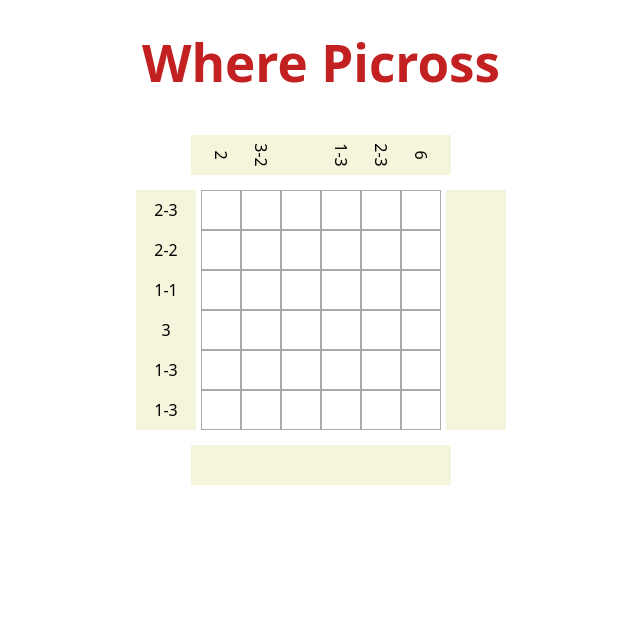
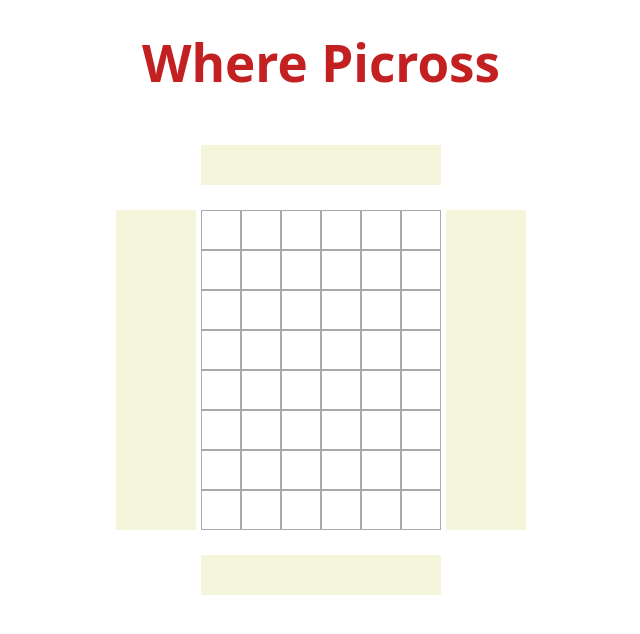
Before and after one commit to Nathroma/where-picross, a React (Vite) app: page / in a window 1280 px wide. Shown: the top 634 px of the page, without its empty margins (319-959 px from the left). Built offline with nearby package versions, Linux system fonts and the light colour scheme.

Commit message:
wip refactor counter logic

```diff
--- a/src/App.tsx
+++ b/src/App.tsx
@@ -6,6 +6,8 @@ import SquareCounter from './components/SquareCounter/SquareCounter';
 function App() {
 
   const solutionGrid = [
+    [true, true, false, true, true, true],
+    [true, true, false, true, true, true],
     [true, true, false, true, true, true],
     [true, true, false, false, true, true],
     [false, true, false, false, false, true],
@@ -16,14 +18,14 @@ function App() {
 
   const startState: boolean[][] = Array(solutionGrid.length).fill(Array(solutionGrid[0].length).fill(false))
 
-  const [stateGrid, setStateGrid] = useState<boolean[][]>(startState)
+  const [currentGrid, setCurrentGrid] = useState<boolean[][]>(startState)
 
-  const changeState = (line: number, cell: number) => {
-    const grid = [...stateGrid]
+  const changeGridState = (line: number, cell: number) => {
+    const grid = [...currentGrid]
     const currentLine = [...grid[line]]
     currentLine[cell] = !currentLine[cell]
     grid[line] = currentLine
-    setStateGrid(grid)
+    setCurrentGrid(grid)
   }
 
   return (
@@ -31,19 +33,19 @@ function App() {
       <h1>Where Picross</h1>
       <div className='board'>
         <div className='vertical-counter-wrapper'>
-          <SquareCounter stateGrid={solutionGrid} isXAxis={false}/>
+          <SquareCounter currentGrid={currentGrid} solutionGrid={solutionGrid} isXAxis={false}/>
         </div>
         <div className='horizontal-wrapper'>
           <div className='horizontal-counter-wrapper'>
-            <SquareCounter stateGrid={solutionGrid} isXAxis={true}/>
+            <SquareCounter currentGrid={currentGrid} solutionGrid={solutionGrid} isXAxis={true}/>
           </div>
-          <Grid stateGrid={stateGrid} onCellClick={changeState}/>
+          <Grid stateGrid={currentGrid} onCellClick={changeGridState}/>
           <div className='horizontal-counter-wrapper'>
-            <SquareCounter stateGrid={stateGrid} isXAxis={true}/>
+            <SquareCounter currentGrid={currentGrid} solutionGrid={solutionGrid} isXAxis={true}/>
           </div>
         </div>
         <div className='vertical-counter-wrapper'>
-          <SquareCounter stateGrid={stateGrid} isXAxis={false}/>
+          <SquareCounter currentGrid={currentGrid} solutionGrid={solutionGrid} isXAxis={false}/>
         </div>
       </div>
     </div>
--- a/src/components/SquareCounter/SquareCounter.scss
+++ b/src/components/SquareCounter/SquareCounter.scss
@@ -9,11 +9,11 @@ div {
         display: flex;
         align-items: center;
         justify-content: center;
-        font-size: 500;
+        font-size: 800;
         color: black;
         background-color: beige;
         height: 40px;
-        width: 60px;
+        width: 80px;
         margin: 0;
         padding: 0;
     }
@@ -22,13 +22,19 @@ div {
         display: flex;
         flex-direction: row;
         justify-content: flex-start;
-        height: 60px;
+        height: 80px;
 
         p {
             width: 40px;
-            height: 60px;
+            height: 40px;
             text-align: left;
             transform: rotateZ(90deg);
         }
     }
+
+    &[data-guessed="true"] {
+        p {
+            color: rgb(1, 82, 1);
+        }
+    }
 }
--- a/src/components/SquareCounter/SquareCounter.tsx
+++ b/src/components/SquareCounter/SquareCounter.tsx
@@ -1,26 +1,36 @@
 import { useCallback } from "react";
+import { transpose } from "../utils/components-utils";
 import "./SquareCounter.scss";
 
 type CounterProps = {
-    stateGrid: boolean[][]
+    currentGrid: boolean[][]
+    solutionGrid: boolean[][]
     isXAxis: boolean
 }
 
-function SquareCounter({ stateGrid, isXAxis }: CounterProps) {
+function SquareCounter({ currentGrid, solutionGrid,  isXAxis }: CounterProps) {
 
-    const squareCount = useCallback((index: number, isXAxis:boolean) => {
+    const isSequenceGuessed = (index: number, isXaxis: boolean, solutionGrid: boolean[][]) => {
+        let currentTransposedGrid = []
+        if (isXaxis) {
+            currentTransposedGrid = currentGrid
+            currentTransposedGrid = currentGrid
+        } else {
+            currentTransposedGrid = transpose(currentGrid)
+            currentTransposedGrid = transpose(currentGrid)
+        }
+        const guessedSequence: boolean[] = currentTransposedGrid[index]
+
+    }
+
+    const newSquareCount = useCallback((grid: boolean[]) => {
         const sequence: number[] = []
-        const forIterate: number = isXAxis ? stateGrid[0].length : stateGrid.length
         let squareNumber: number = 0
         let previousState: boolean | null  = null
         let currentChecked: boolean | null = null
 
-        for (let i = 0; i < forIterate; i += 1) {
-            if (isXAxis) {
-                currentChecked = stateGrid[index][i]
-            } else {
-                currentChecked = stateGrid[i][index]
-            }
+        for (let i = 0; i < grid.length; i += 1) {
+            currentChecked = grid[i]
 
             if (currentChecked) {
                 squareNumber += 1
@@ -37,14 +47,21 @@ function SquareCounter({ stateGrid, isXAxis }: CounterProps) {
             sequence.push(squareNumber)
         }
         return sequence.join("-")
-    }, [stateGrid]);
+    }, [currentGrid]);
 
     return (
         <div className={"counter"} data-x-axis={isXAxis}>
-            {stateGrid.map((_value: boolean[], index: number) =>
-              <p >
-                {squareCount(index, isXAxis)}
-              </p>
+            {(isXAxis
+                ? currentGrid.map((value: boolean[], _: number) =>
+                    <p>
+                        {newSquareCount(value)}
+                    </p>
+                  )
+                : transpose(currentGrid).map((value: boolean[], _: number) =>
+                    <p>
+                        {newSquareCount(value)}
+                    </p>
+                  )
             )}
         </div>
     )
--- /dev/null
+++ b/src/components/utils/components-utils.ts
@@ -0,0 +1,9 @@
+export const transpose = (grid: boolean[][]): boolean[][] => {
+    return grid[0].map((_, colIndex) =>
+        grid.map(row => row[colIndex])
+    );
+};
+
+export const getRow = (grid: boolean[][], index: number) => grid[index];
+
+export const getCol = (grid: boolean[][], index: number) => grid.map(row => row[index]);
```
